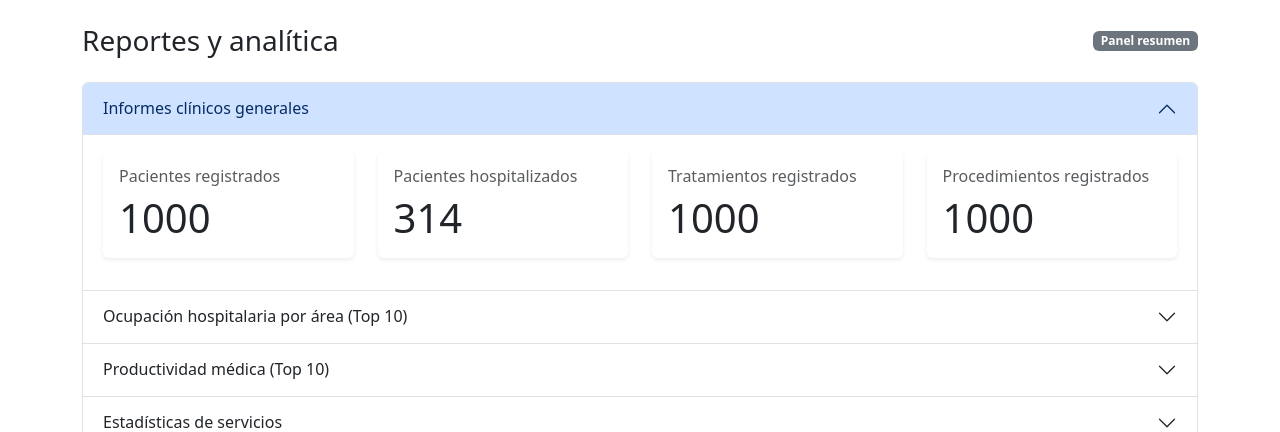
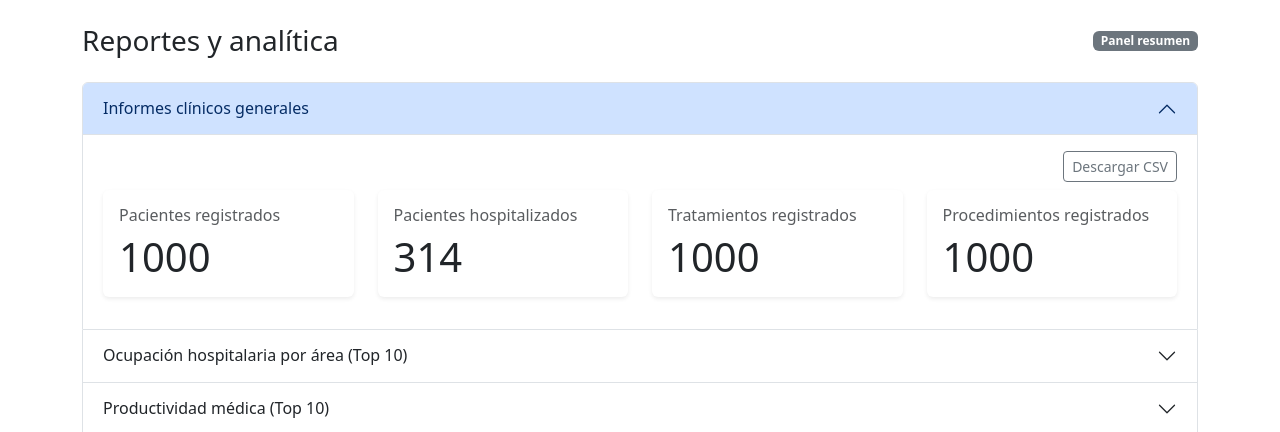
Before and after one commit to andrulokuras/gestionHospitalaria, a Flask app: page /reportes in a window 1280 px wide. Shown: the part 56-488 px from the top of the page. Run offline with Flask 3, Linux system fonts and the light colour scheme; the visitor is signed in with stand-in values (Sample User, id 1); data comes from the database, SQL or seed files in the repository.

Commit message:
Descargar reportes CSV

```diff
--- a/app.py
+++ b/app.py
@@ -1,4 +1,7 @@
-from flask import Flask, render_template, request, redirect, url_for, flash, session
+from flask import Flask, render_template, request, redirect, url_for, flash, session, make_response
+import csv
+import io
+
 
 
 # 1. IMPORTACIONES DE LÓGICA (TODAS AL PRINCIPIO)
@@ -1399,6 +1402,331 @@ def reportes():
         total_hospitalizados=total_hospitalizados,
     )
 
+# ============================
+# DESCARGAS CSV DE REPORTES
+# ============================
+@app.route('/reportes/ocupacion_por_area_csv')
+@requiere_roles('admin', 'medico', 'administrativo')
+def descargar_ocupacion_por_area_csv():
+    """
+    Genera y devuelve un archivo CSV con el mismo contenido
+    del reporte de ocupación por área que se muestra en pantalla.
+    """
+    datos = obtener_resumen_ocupacion()
+
+    # Si hubo error, obtener_resumen_ocupacion devuelve un string
+    if isinstance(datos, str):
+        output = io.StringIO()
+        writer = csv.writer(output)
+        writer.writerow(["Error"])
+        writer.writerow([datos])
+        respuesta = make_response(output.getvalue())
+        respuesta.headers["Content-Disposition"] = "attachment; filename=ocupacion_por_area_error.csv"
+        respuesta.headers["Content-Type"] = "text/csv; charset=utf-8"
+        return respuesta
+
+    # Encabezados del CSV (de acuerdo a lo que regresa obtener_resumen_ocupacion)
+    encabezados = [
+        "ID área",
+        "Nombre área",
+        "Tipo área",
+        "Pacientes hospitalizados",
+        "Ingreso más antiguo",
+    ]
+
+    output = io.StringIO()
+    writer = csv.writer(output)
+
+    # Escribir encabezados
+    writer.writerow(encabezados)
+
+    # Escribir filas
+    for fila in datos:
+        writer.writerow([
+            fila.get("id_area_especifica", ""),
+            fila.get("nombre_area", ""),
+            fila.get("tipo_area", ""),
+            fila.get("pacientes_hospitalizados", 0),
+            fila.get("ingreso_mas_antiguo", ""),
+        ])
+
+    respuesta = make_response(output.getvalue())
+    respuesta.headers["Content-Disposition"] = "attachment; filename=ocupacion_por_area.csv"
+    respuesta.headers["Content-Type"] = "text/csv; charset=utf-8"
+    return respuesta
+
+@app.route('/reportes/resumen_clinico_csv')
+@requiere_roles('admin', 'medico', 'enfermera', 'administrativo')
+def descargar_resumen_clinico_csv():
+    """
+    CSV con los informes clínicos generales (1 fila con totales).
+    """
+    datos = obtener_resumen_clinico()
+
+    if isinstance(datos, str):
+        output = io.StringIO()
+        writer = csv.writer(output)
+        writer.writerow(["Error"])
+        writer.writerow([datos])
+        resp = make_response(output.getvalue())
+        resp.headers["Content-Disposition"] = "attachment; filename=resumen_clinico_error.csv"
+        resp.headers["Content-Type"] = "text/csv; charset=utf-8"
+        return resp
+
+    # Encabezados y una sola fila
+    output = io.StringIO()
+    writer = csv.writer(output)
+    writer.writerow([
+        "Total pacientes",
+        "Pacientes hospitalizados",
+        "Total tratamientos",
+        "Total procedimientos",
+    ])
+    writer.writerow([
+        datos.get("total_pacientes", 0),
+        datos.get("pacientes_hospitalizados", 0),
+        datos.get("total_tratamientos", 0),
+        datos.get("total_procedimientos", 0),
+    ])
+
+    resp = make_response(output.getvalue())
+    resp.headers["Content-Disposition"] = "attachment; filename=resumen_clinico.csv"
+    resp.headers["Content-Type"] = "text/csv; charset=utf-8"
+    return resp
+
+
+@app.route('/reportes/productividad_medica_csv')
+@requiere_roles('admin', 'medico', 'administrativo')
+def descargar_productividad_medica_csv():
+    """
+    CSV con la productividad médica (Top 10), respetando el filtro por nombre.
+    """
+    filtro_medico = request.args.get('medico', '').strip()
+    datos = obtener_productividad_medica(filtro_medico)
+
+    if isinstance(datos, str):
+        output = io.StringIO()
+        writer = csv.writer(output)
+        writer.writerow(["Error"])
+        writer.writerow([datos])
+        resp = make_response(output.getvalue())
+        resp.headers["Content-Disposition"] = "attachment; filename=productividad_medica_error.csv"
+        resp.headers["Content-Type"] = "text/csv; charset=utf-8"
+        return resp
+
+    output = io.StringIO()
+    writer = csv.writer(output)
+
+    writer.writerow([
+        "ID médico",
+        "Nombre médico",
+        "Total citas",
+        "Citas completadas",
+        "Total participaciones",
+    ])
+
+    for fila in datos:
+        writer.writerow([
+            fila.get("id_empleado", ""),
+            fila.get("nombre_medico", ""),
+            fila.get("total_citas", 0),
+            fila.get("citas_completadas", 0),
+            fila.get("total_participaciones", 0),
+        ])
+
+    resp = make_response(output.getvalue())
+    filename = "productividad_medica.csv"
+    if filtro_medico:
+        filename = f"productividad_medica_{filtro_medico}.csv"
+
+    resp.headers["Content-Disposition"] = f"attachment; filename={filename}"
+    resp.headers["Content-Type"] = "text/csv; charset=utf-8"
+    return resp
+
+
+@app.route('/reportes/tratamientos_por_tipo_csv')
+@requiere_roles('admin', 'medico', 'enfermera', 'administrativo')
+def descargar_tratamientos_por_tipo_csv():
+    """
+    CSV con la tabla de tratamientos por tipo.
+    """
+    datos = obtener_estadisticas_servicios()
+
+    if isinstance(datos, str):
+        output = io.StringIO()
+        writer = csv.writer(output)
+        writer.writerow(["Error"])
+        writer.writerow([datos])
+        resp = make_response(output.getvalue())
+        resp.headers["Content-Disposition"] = "attachment; filename=tratamientos_por_tipo_error.csv"
+        resp.headers["Content-Type"] = "text/csv; charset=utf-8"
+        return resp
+
+    lista = datos.get("tratamientos_por_tipo", [])
+
+    output = io.StringIO()
+    writer = csv.writer(output)
+
+    writer.writerow(["Tipo de tratamiento", "Total"])
+
+    for t in lista:
+        writer.writerow([
+            t.get("tipo", ""),
+            t.get("total", 0),
+        ])
+
+    resp = make_response(output.getvalue())
+    resp.headers["Content-Disposition"] = "attachment; filename=tratamientos_por_tipo.csv"
+    resp.headers["Content-Type"] = "text/csv; charset=utf-8"
+    return resp
+
+
+@app.route('/reportes/procedimientos_por_tipo_csv')
+@requiere_roles('admin', 'medico', 'enfermera', 'administrativo')
+def descargar_procedimientos_por_tipo_csv():
+    """
+    CSV con la tabla de procedimientos por tipo.
+    """
+    datos = obtener_estadisticas_servicios()
+
+    if isinstance(datos, str):
+        output = io.StringIO()
+        writer = csv.writer(output)
+        writer.writerow(["Error"])
+        writer.writerow([datos])
+        resp = make_response(output.getvalue())
+        resp.headers["Content-Disposition"] = "attachment; filename=procedimientos_por_tipo_error.csv"
+        resp.headers["Content-Type"] = "text/csv; charset=utf-8"
+        return resp
+
+    lista = datos.get("procedimientos_por_tipo", [])
+
+    output = io.StringIO()
+    writer = csv.writer(output)
+
+    writer.writerow(["Tipo de procedimiento", "Total"])
+
+    for p in lista:
+        writer.writerow([
+            p.get("tipo", ""),
+            p.get("total", 0),
+        ])
+
+    resp = make_response(output.getvalue())
+    resp.headers["Content-Disposition"] = "attachment; filename=procedimientos_por_tipo.csv"
+    resp.headers["Content-Type"] = "text/csv; charset=utf-8"
+    return resp
+
+
+@app.route('/reportes/hospitalizaciones_por_mes_csv')
+@requiere_roles('admin', 'medico', 'enfermera', 'administrativo')
+def descargar_hospitalizaciones_por_mes_csv():
+    """
+    CSV con la tabla de hospitalizaciones por mes.
+    """
+    datos = obtener_estadisticas_servicios()
+
+    if isinstance(datos, str):
+        output = io.StringIO()
+        writer = csv.writer(output)
+        writer.writerow(["Error"])
+        writer.writerow([datos])
+        resp = make_response(output.getvalue())
+        resp.headers["Content-Disposition"] = "attachment; filename=hospitalizaciones_por_mes_error.csv"
+        resp.headers["Content-Type"] = "text/csv; charset=utf-8"
+        return resp
+
+    lista = datos.get("hospitalizaciones_por_mes", [])
+
+    output = io.StringIO()
+    writer = csv.writer(output)
+
+    writer.writerow(["Mes", "Total hospitalizaciones"])
+
+    for h in lista:
+        writer.writerow([
+            h.get("mes", ""),
+            h.get("total", 0),
+        ])
+
+    resp = make_response(output.getvalue())
+    resp.headers["Content-Disposition"] = "attachment; filename=hospitalizaciones_por_mes.csv"
+    resp.headers["Content-Type"] = "text/csv; charset=utf-8"
+    return resp
+
+
+@app.route('/reportes/resumen_administrativo_csv')
+@requiere_roles('admin', 'administrativo')
+def descargar_resumen_administrativo_csv():
+    """
+    CSV con el resumen de montos (facturado, pagado, pendiente).
+    """
+    datos = obtener_resumen_administrativo()
+
+    if isinstance(datos, str):
+        output = io.StringIO()
+        writer = csv.writer(output)
+        writer.writerow(["Error"])
+        writer.writerow([datos])
+        resp = make_response(output.getvalue())
+        resp.headers["Content-Disposition"] = "attachment; filename=resumen_administrativo_error.csv"
+        resp.headers["Content-Type"] = "text/csv; charset=utf-8"
+        return resp
+
+    resumen = datos.get("resumen_montos", {})
+
+    output = io.StringIO()
+    writer = csv.writer(output)
+
+    writer.writerow(["Total facturado", "Total pagado", "Total pendiente"])
+    writer.writerow([
+        resumen.get("total_facturado", 0),
+        resumen.get("total_pagado", 0),
+        resumen.get("total_pendiente", 0),
+    ])
+
+    resp = make_response(output.getvalue())
+    resp.headers["Content-Disposition"] = "attachment; filename=resumen_administrativo.csv"
+    resp.headers["Content-Type"] = "text/csv; charset=utf-8"
+    return resp
+
+
+@app.route('/reportes/facturas_por_estado_csv')
+@requiere_roles('admin', 'administrativo')
+def descargar_facturas_por_estado_csv():
+    """
+    CSV con la tabla de facturas por estado.
+    """
+    datos = obtener_resumen_administrativo()
+
+    if isinstance(datos, str):
+        output = io.StringIO()
+        writer = csv.writer(output)
+        writer.writerow(["Error"])
+        writer.writerow([datos])
+        resp = make_response(output.getvalue())
+        resp.headers["Content-Disposition"] = "attachment; filename=facturas_por_estado_error.csv"
+        resp.headers["Content-Type"] = "text/csv; charset=utf-8"
+        return resp
+
+    lista = datos.get("facturas_por_estado", [])
+
+    output = io.StringIO()
+    writer = csv.writer(output)
+
+    writer.writerow(["Estado", "Cantidad"])
+
+    for fe in lista:
+        writer.writerow([
+            fe.get("estado", ""),
+            fe.get("total", 0),
+        ])
+
+    resp = make_response(output.getvalue())
+    resp.headers["Content-Disposition"] = "attachment; filename=facturas_por_estado.csv"
+    resp.headers["Content-Type"] = "text/csv; charset=utf-8"
+    return resp
+
 # GESTIÓN DE USUARIOS (solo admin)
 @app.route('/usuarios', methods=['GET', 'POST'])
 @requiere_roles('admin')
--- a/templates/reportes.html
+++ b/templates/reportes.html
@@ -22,7 +22,12 @@
     <div id="collapseClinico" class="accordion-collapse collapse show"
          aria-labelledby="headingClinico" data-bs-parent="#accordionReportes">
       <div class="accordion-body">
-
+        <div class="d-flex justify-content-end mb-2">
+            <a href="{{ url_for('descargar_resumen_clinico_csv') }}"
+               class="btn btn-sm btn-outline-secondary">
+                Descargar CSV
+            </a>
+        </div>
         <div class="row">
             <div class="col-md-3 mb-3">
                 <div class="card border-0 shadow-sm">
@@ -86,9 +91,15 @@
             <span class="badge bg-primary">
                 Hospitalizados actuales: {{ total_hospitalizados }}
             </span>
+            <div class="btn-group">
+                <a href="{{ url_for('descargar_ocupacion_por_area_csv') }}" class="btn btn-sm btn-outline-secondary">
+                    Descargar CSV
+                </a>
                 <a href="{{ url_for('gestion_areas') }}" class="btn btn-sm btn-outline-primary">
                     Ver todas las áreas
                 </a>
+                </a>
+            </div>
         </div>
 
         <div class="table-responsive">
@@ -149,6 +160,7 @@
 
         <div class="d-flex justify-content-between align-items-center mb-2">
             <form class="row g-2 align-items-center" method="get" action="{{ url_for('reportes') }}">
+                <!-- lo que ya tienes dentro del form -->
                 <div class="col-auto">
                     <input type="text" name="medico" class="form-control form-control-sm"
                            placeholder="Filtrar por nombre de médico"
@@ -160,10 +172,18 @@
                     </button>
                 </div>
             </form>
+
+            <div class="btn-group">
                 <a href="{{ url_for('gestion_empleados') }}" class="btn btn-sm btn-outline-primary">
                     Ver detalle de médicos
                 </a>
+                <a href="{{ url_for('descargar_productividad_medica_csv', medico=request.args.get('medico', '')) }}"
+                   class="btn btn-sm btn-outline-secondary">
+                    Descargar CSV
+                </a>
             </div>
+        </div>
+
 
         <div class="table-responsive">
             <table class="table table-striped mb-0">
@@ -216,8 +236,14 @@
         <div class="row mb-3">
             <div class="col-md-6 mb-3">
                 <div class="card h-100">
-                    <div class="card-header">
+                    <div class="card-header d-flex justify-content-between align-items-center">
+                        <span>
                             <i class="bi bi-clipboard2-pulse me-1"></i> Tratamientos por tipo
+                        </span>
+                        <a href="{{ url_for('descargar_tratamientos_por_tipo_csv') }}"
+                        class="btn btn-sm btn-outline-secondary">
+                            CSV
+                        </a>
                     </div>
                     <div class="card-body p-0">
                         <table class="table table-striped mb-0">
@@ -250,8 +276,14 @@
 
             <div class="col-md-6 mb-3">
                 <div class="card h-100">
-                    <div class="card-header">
+                    <div class="card-header d-flex justify-content-between align-items-center">
+                        <span>
                             <i class="bi bi-activity me-1"></i> Procedimientos por tipo
+                        </span>
+                        <a href="{{ url_for('descargar_procedimientos_por_tipo_csv') }}"
+                        class="btn btn-sm btn-outline-secondary">
+                            CSV
+                        </a>
                     </div>
                     <div class="card-body p-0">
                         <table class="table table-striped mb-0">
@@ -285,8 +317,14 @@
 
         <!-- Hospitalizaciones por mes -->
         <div class="card mb-0">
-            <div class="card-header">
+            <div class="card-header d-flex justify-content-between align-items-center">
+                <span>
                     <i class="bi bi-calendar-week me-1"></i> Hospitalizaciones por mes (últimos registros)
+                </span>
+                <a href="{{ url_for('descargar_hospitalizaciones_por_mes_csv') }}"
+                class="btn btn-sm btn-outline-secondary">
+                    CSV
+                </a>
             </div>
             <div class="card-body p-0">
                 <table class="table table-striped mb-0">
@@ -332,6 +370,16 @@
     <div id="collapseAdministrativo" class="accordion-collapse collapse"
          aria-labelledby="headingAdministrativo" data-bs-parent="#accordionReportes">
       <div class="accordion-body">
+        <div class="d-flex justify-content-end mb-2">
+            <a href="{{ url_for('descargar_resumen_administrativo_csv') }}"
+               class="btn btn-sm btn-outline-secondary me-2">
+                Descargar resumen CSV
+            </a>
+            <a href="{{ url_for('descargar_facturas_por_estado_csv') }}"
+               class="btn btn-sm btn-outline-secondary">
+                Desc. facturas por estado
+            </a>
+        </div>
 
         <div class="row mb-3">
             <div class="col-md-4 mb-2">
```
Lines whose indentation alone changed are shown as unchanged.
